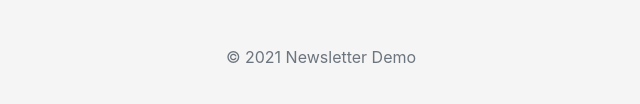
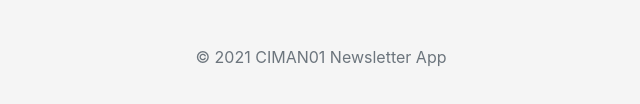
Before and after one commit to CIMAN01/Newsletter-Signup-Webpage, a website: page signup.html in a window 1280 px wide. Shown: the part 546-650 px from the top of the page, 319-959 px from the left. Drawn offline with nearby package versions, Linux system fonts and the light colour scheme.

Commit message:
update copyright

```diff
--- a/signup.html
+++ b/signup.html
@@ -29,7 +29,7 @@
       <input type="email" name="email" class="form-control bottom" placeholder="Email" required>
 
       <button class="btn btn-lg btn-primary btn-block" type="submit">Sign Me Up!</button>
-      <p class="mt-5 mb-3 text-muted">&copy; 2021 Newsletter Demo</p>
+      <p class="mt-5 mb-3 text-muted">&copy; 2021 CIMAN01 Newsletter App</p>
     </form>
   </body>
 </html>
```
